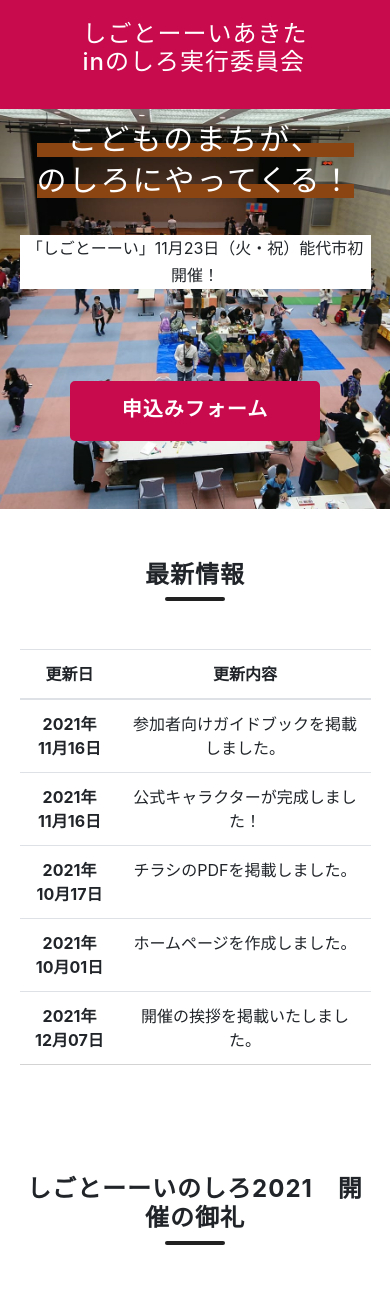
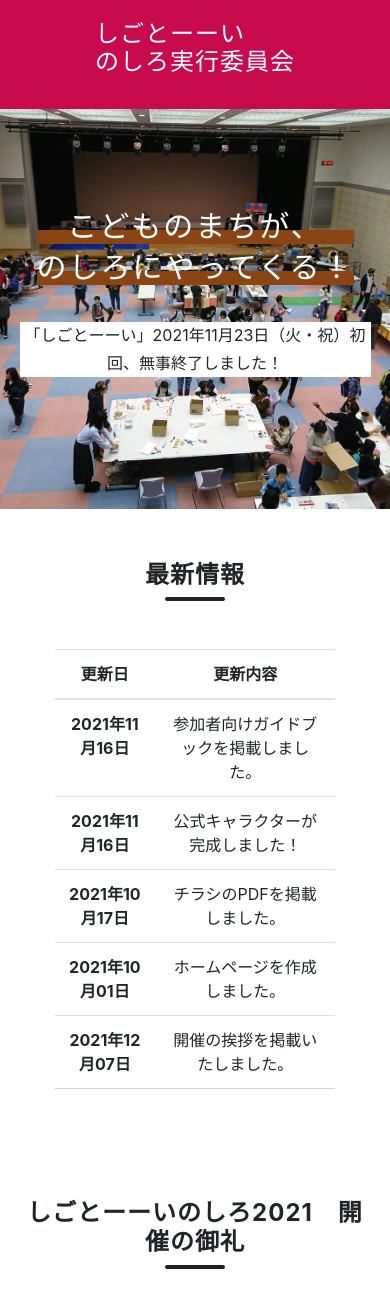
Before and after one commit to smatsus0814/shigoto--i_noshiro, a PHP site: page / in a window 390 px wide; the page is wider, and only the part inside the window is pictured. Shown: the top 1297 px of that part. Run offline with PHP 8.4, Linux system fonts and the light colour scheme.

Commit message:
競合を解消

```diff
--- a/assets/css/style.css
+++ b/assets/css/style.css
@@ -86,7 +86,7 @@
   border-spacing: 0;
   border-bottom: 1px solid lightgray;
   text-align: center;
-  width: 100% !important;
+  width: 80% !important;
   margin: auto;
 }
 
@@ -664,30 +714,3 @@
     font-size: 12px;
   }
 }
-
-@media only screen and (max-width: 767px) {
-  .pc-contents {
-    display: none;
-  }
-
-  .sp-contents {
-    display: block;
-  }
-  .sp-contents  th{
-    min-width: 100px;
-  }
-  .sp-contents td {
-    min-width: 190px;
-  }
-}
-
-@media only screen and (min-width: 767px) {
-  .pc-contents {
-    display: block;
-  }
-
-  .sp-contents {
-    display: none;
-  }
-
-}
--- a/index.html
+++ b/index.html
@@ -1,4 +1,3 @@
-
 <!DOCTYPE html>
 <html lang="ja">
 <head prefix="og: http://ogp.me/ns# fb: http://ogp.me/ns/fb# website: http://ogp.me/ns/website#">
@@ -8,7 +7,7 @@
   <meta name="viewport" content="width=device-width, initial-scale=1">
   <link rel="icon" type="image/png" href="fav.png">
   <link rel="apple-touch-icon" sizes="180x180" href="icon.png">
-  <title>しごとーーいあきたinのしろ実行委員会</title>
+  <title>しごとーーいのしろ実行委員会</title>
   <link rel="stylesheet" href="assets/css/style.css">
   <link href="https://fonts.googleapis.com/css?family=Noto+Sans+JP:400,700&display=swap" rel="stylesheet">
   <link rel="stylesheet" href="https://stackpath.bootstrapcdn.com/bootstrap/4.3.1/css/bootstrap.min.css" integrity="sha384-ggOyR0iXCbMQv3Xipma34MD+dH/1fQ784/j6cY/iJTQUOhcWr7x9JvoRxT2MZw1T" crossorigin="anonymous">
@@ -16,7 +15,7 @@
  </head>
 <body>
   <header class="header">
-    <h1 class="header__ttl">しごとーーいあきた<br>inのしろ実行委員会</h1>
+    <h1 class="header__ttl">しごとーーい<br>のしろ実行委員会</h1>
     <nav class="gnav">
       <ul class="gnav__list">
         <li class="gnav__item"><a class="gnav__link" href="#about">しごとーーいとは？</a></li>
@@ -34,13 +33,12 @@
             <p>こどものまちが、</p>
             <p>のしろにやってくる！</p>
         </h2>
-        <p class="fv__desc"> 「しごとーーい」11月23日（火・祝）<br>能代市初開催！ </p>   <a href="https://forms.gle/v2KAHm9HTVBpfZaUA" class="recruit__more">申込みフォーム</a>
+        <p class="fv__desc"> 「しごとーーい」2021年11月23日（火・祝）<br>初回、無事終了しました！ </p>
         <!-- /.container -->
       </div>
       <!-- /.fv -->
     </section>
 
-    <section class="about" id="about">
     <!---参加者向け情報---
     <section class="about" id="about">
       <div class="about__container section__container">
@@ -67,7 +65,7 @@
     </section>
     ------->
 
-    <section class="about pc-contents" id="about">
+    <section class="about" id="about">
       <div class="about__container section__container">
         <h2 class="about__ttl section__ttl">最新情報</h2>
 
@@ -81,8 +79,12 @@
             </thead>
             <tbody>
               <tr>
-                <th scope="row">2021年10月21日</th>
-                <td>「しごとーーいあきたinのしろ」<br>公式キャラクターが完成しました！</td>
+                <th scope="row">2021年11月16日</th>
+                <td>参加者向けガイドブックを掲載しました。</td>
+              </tr>
+              <tr>
+                <th scope="row">2021年11月16日</th>
+                <td>公式キャラクターが完成しました！</td>
               </tr>
               <tr>
                 <th scope="row">2021年10月17日</th>
@@ -91,46 +93,9 @@
               <tr>
                 <th scope="row">2021年10月01日</th>
                 <td>ホームページを作成しました。</td>
-            </tbody>
-          </table>
-          </div>
-
-        <!-- /.container -->
-      </div>
-      <!-- /.about -->
-    </section>
-
-    <section class="about sp-contents" id="about">
-      <div class="about__container section__container">
-        <h2 class="about__ttl section__ttl">最新情報</h2>
-
-        <div class="topics_item">
-          <table class="table">
-            <thead>
-              <tr>
-                <th scope="col">更新日</th>
-                <th scope="col">更新内容</th>
-              </tr>
-            </thead>
-            <tbody>
-              <tr>
-                <th scope="row">2021年<br>11月16日</th>
-                <td>参加者向けガイドブックを掲載しました。</td>
               </tr>
               <tr>
-                <th scope="row">2021年<br>11月16日</th>
-                <td>公式キャラクターが完成しました！</td>
-              </tr>
-              <tr>
-                <th scope="row">2021年<br>10月17日</th>
-                <td>チラシのPDFを掲載しました。</td>
-              </tr>
-              <tr>
-                <th scope="row">2021年<br>10月01日</th>
-                <td>ホームページを作成しました。</td>
-              </tr>
-              <tr>
-                <th scope="row">2021年<br>12月07日</th>
+                <th scope="row">2021年12月07日</th>
                 <td>開催の挨拶を掲載いたしました。</td>
               </tr>
             </tbody>
@@ -167,7 +132,7 @@
       </section>
 
     <!-- TOPICS-->
-    <section class="about pc-contents" id="about">
+    <section class="about" id="about">
       <div class="about__container section__container">
         <h2 class="about__ttl section__ttl">TOPICS</h2>
         <ul class="about__list">
@@ -176,11 +141,9 @@
             <div class="negimaru__contents">
               <h3 class="about__subttl">イベント中、子どもたちが制作したアニメを公開します！</h3>　2021年12月07日
               <p class="about__subdesc"><br>「アニメスタジオ　のしろばこ」で子どもたちが実際に制作したアニメを公開いたしました。<br>がんばりをぜひ御覧ください。</p>
-              <div class="movie__item">
-                <iframe width="800" height="450" src="https://www.youtube.com/embed/v0DD3AUeluc" title="YouTube video player"
-                        frameborder="0" allow="accelerometer; autoplay; clipboard-write; encrypted-media; gyroscope; picture-in-picture" allowfullscreen>
-                </iframe>
-              </div>
+              <iframe width="800" height="450" src="https://www.youtube.com/embed/v0DD3AUeluc" title="YouTube video player"
+                      frameborder="0" allow="accelerometer; autoplay; clipboard-write; encrypted-media; gyroscope; picture-in-picture" allowfullscreen>
+              </iframe>
             </div>
           </li>
 
@@ -206,46 +169,6 @@
       <!-- /.about -->
     </section>
 
-      <!-- TOPICS-->
-      <section class="about sp-contents" id="about">
-        <div class="about__container section__container">
-          <h2 class="about__ttl section__ttl">TOPICS</h2>
-          <ul class="about__list">
-
-            <li class="about__item">
-              <div class="negimaru__contents">
-                <h3 class="about__subttl">イベント中、子どもたちが制作したアニメを公開します！</h3>　</br>2021年12月07日
-                <p class="about__subdesc"><br>「アニメスタジオ　のしろばこ」で子どもたちが実際に制作したアニメを公開いたしました。<br>がんばりをぜひ御覧ください。</p>
-                <div class="movie__item">
-                  <iframe width="800" height="450" src="https://www.youtube.com/embed/v0DD3AUeluc" title="YouTube video player"
-                          frameborder="0" allow="accelerometer; autoplay; clipboard-write; encrypted-media; gyroscope; picture-in-picture" allowfullscreen>
-                  </iframe>
-                </div>
-              </div>
-            </li>
-
-            <li class="about__item">
-              <div class="negimaru__contents">
-                <h3 class="about__subttl">【参加者向け情報】公式ガイドブックが完成しました！</h3>　<br>2021年11月16日
-                <p class="about__subdesc">参加者向け　公式ガイドブックが完成しました！ぜひ御覧ください。<br>閲覧は<a href="assets/doc/guide.pdf">こちらから</a></p>
-              </div>
-            </li>
-
-            <li class="about__item">
-              <div class="negimaru__contents">
-                <h3 class="about__subttl">公式キャラクターが完成しました！</h3>　<br>2021年11月16日
-                <p class="about__subdesc">「しごとーーいのしろ」の公式キャラクターが完成しました！名前は「ねぎまる」です。どうぞよろしくね！</p>
-              </div>
-              <div class="negimaru__img"><img src="assets/image/negimaru.png" alt=""></div>
-            </li>
-
-
-          </ul>
-          <!-- /.container -->
-        </div>
-        <!-- /.about -->
-      </section>
-
 
     <section class="about" id="about">
       <div class="about__container section__container">
@@ -264,6 +187,7 @@
                 仕事をするとお金を稼ぐことができるよ。</p>
             </div>
           </li>
+
           <li class="about__item">
             <div class="about__img is-2"><img src="assets/image/logo.jpg" alt=""></div>
             <div class="about__contents is-2">
@@ -289,11 +213,13 @@
       </div>
       <!-- /.about -->
     </section>
+
+
     <section class="price" id="price">
       <div class="price__container section__container">
         <h2 class="price__ttl section__ttl">
           <p>保護者のみなさまへ</p>
-          <p>しごとーーいあきたinのしろ実行委員会について</p>
+          <p>しごとーーいのしろ実行委員会について</p>
           </h2>
         <p class="price__desc">しごとーーいあきたは2015年から6年連続で県内各地で開催されており、延べ1,000名を超えるお子様から参加いただいております。
           今年は能代市で初開催が決定し、能代市内の地域おこし協力隊や地元の経営者、会社員などが実行委員として参加しています。
@@ -309,7 +235,7 @@
                 <tr>
                   <th class="price__name">日時</th>
                   <td class="price__data">
-                      <p>2021年11月23日（火・勤労感謝の日）<br>13:00~16:00</p>
+                      2021年11月23日（火・勤労感謝の日）<br>12:00~16:00
                 </td>
                 </tr>
                 <tr>
@@ -318,11 +244,15 @@
                 </tr>
                 <tr>
                   <th class="price__name">
-                    <p>主催</p>
-                    <p>後援</p>
-
+                    主催
                     </th>
-                  <td class="price__data">しごとーーいあきたinのしろ実行委員会<br>秋田県　能代市　能代市教育委員会</td>
+                  <td class="price__data">しごとーーいのしろ実行委員会</td>
+                </tr>
+                <tr>
+                  <th class="price__name">
+                    後援
+                    </th>
+                  <td class="price__data">秋田県、能代市、能代市教育委員会</td>
                 </tr>
               </tbody>
             </table>
@@ -342,9 +272,9 @@
     <section class="recruit" id="recruit">
       <div class="recruit__container section__container">
         <h2 class="recruit__ttl section__ttl">参加申込</h2>
-        <p class="recruit__desc"> 参加申込はこちらから！ </p>
-        <p class="recruit__desc" style="color: brown;"> 申込受付は2021年10月23日（土）昼12時～開始します。 </p>
-        <a href="https://forms.gle/v2KAHm9HTVBpfZaUA" class="recruit__more">申込みフォーム</a> </div>
+        <p class="recruit__desc"> 来年の参加申込情報は、開催が確定しましたら掲載いたします。お楽しみに！ </p>
+      <!--  <p class="recruit__desc" style="color: brown;"> 申込受付は満員御礼につき終了いたしました。来年のご参加を実行委員会一同、心からお待ち申し上げます。 </p> -->
+      <!--  <a href="https://forms.gle/v2KAHm9HTVBpfZaUA" class="recruit__more">申込みフォーム</a> </div> -->
     </section>
     <!-- /.main -->
   </main>
```
Also changed, not shown: other parts of assets/css/style.css (+64 -14 lines), assets/image/guide-top.jpg (added), assets/image/negimaru.png (added), 2 other files.
